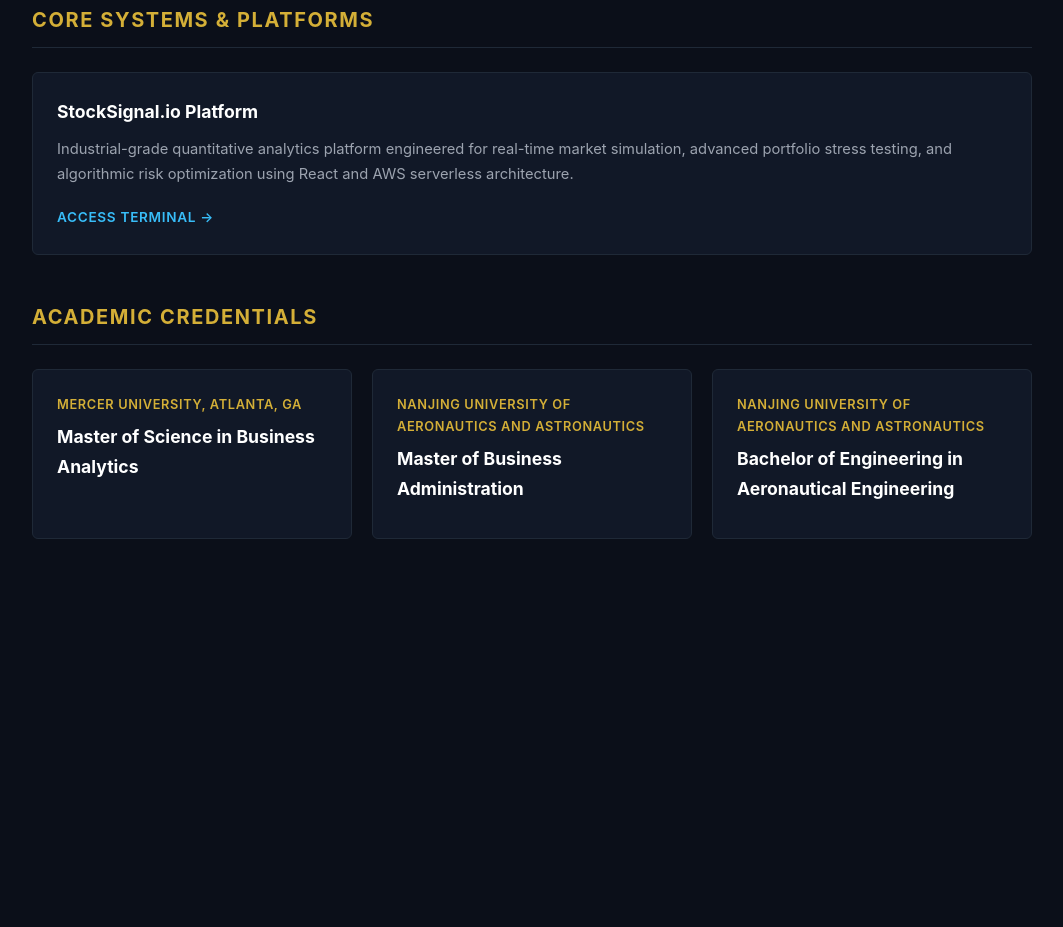
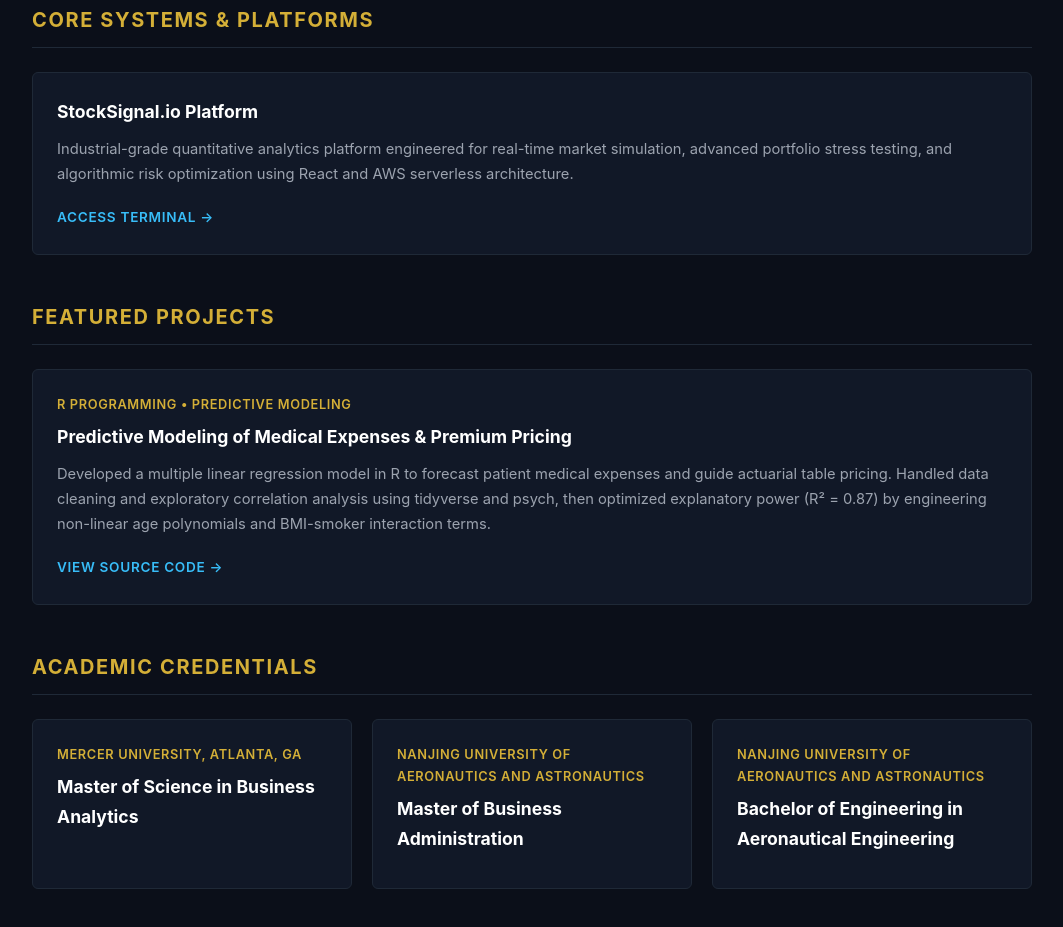
Before and after one commit to SHAHZADANWAR7/portfolio, a plain HTML site: page index.html in a window 1280 px wide. Shown: the part 551-1478 px from the top of the page, without its empty margins (108-1171 px from the left). Before the commit the page ends 1195 px from the top, so only its background shows below. Drawn offline with Linux system fonts and the light colour scheme.

Commit message:
Update index.html

```diff
--- a/index.html
+++ b/index.html
@@ -130,6 +130,18 @@
     </section>
 
     <section>
+        <h2>Featured Projects</h2>
+        <div class="grid">
+            <div class="card">
+                <div class="meta">R Programming &bull; Predictive Modeling</div>
+                <h3>Predictive Modeling of Medical Expenses & Premium Pricing</h3>
+                <p>Developed a multiple linear regression model in R to forecast patient medical expenses and guide actuarial table pricing. Handled data cleaning and exploratory correlation analysis using tidyverse and psych, then optimized explanatory power (R&sup2; = 0.87) by engineering non-linear age polynomials and BMI-smoker interaction terms.</p>
+                <a href="https://github.com/SHAHZADANWAR7/R-Programming-Projects/blob/main/1.Predicting%20Medical%20Expenses%20using%20Linear%20Regression.R" target="_blank">View Source Code &rarr;</a>
+            </div>
+        </div>
+    </section>
+
+    <section>
         <h2>Academic Credentials</h2>
         <div class="grid">
             <div class="card">
```
